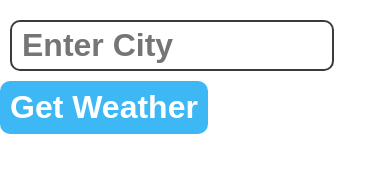
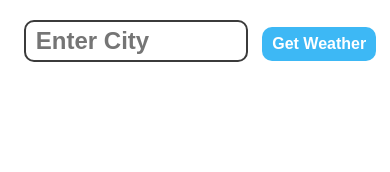
Before and after one commit to umardraz2004/Web-Based-Work, a plain HTML site: page weatherAppProject/index.html in a window 390 px wide. Drawn offline with Linux system fonts and the light colour scheme.

Commit message:
Responsive

```diff
--- a/watherAppProject/style.css
+++ b/weatherAppProject/style.css
@@ -105,3 +105,13 @@ body {
         transform: rotate(360deg);
     }
 }
+
+@media screen and (max-width: 425px) {
+    #myInput{
+        font-size: 1.5rem;
+        max-width: 200px;
+    }
+    #findBtn {
+        font-size: 1rem;
+    }
+}
```
Also changed, not shown: weatherAppProject/index.html (renamed from watherAppProject/index.html), weatherAppProject/script.js (renamed from watherAppProject/script.js).
